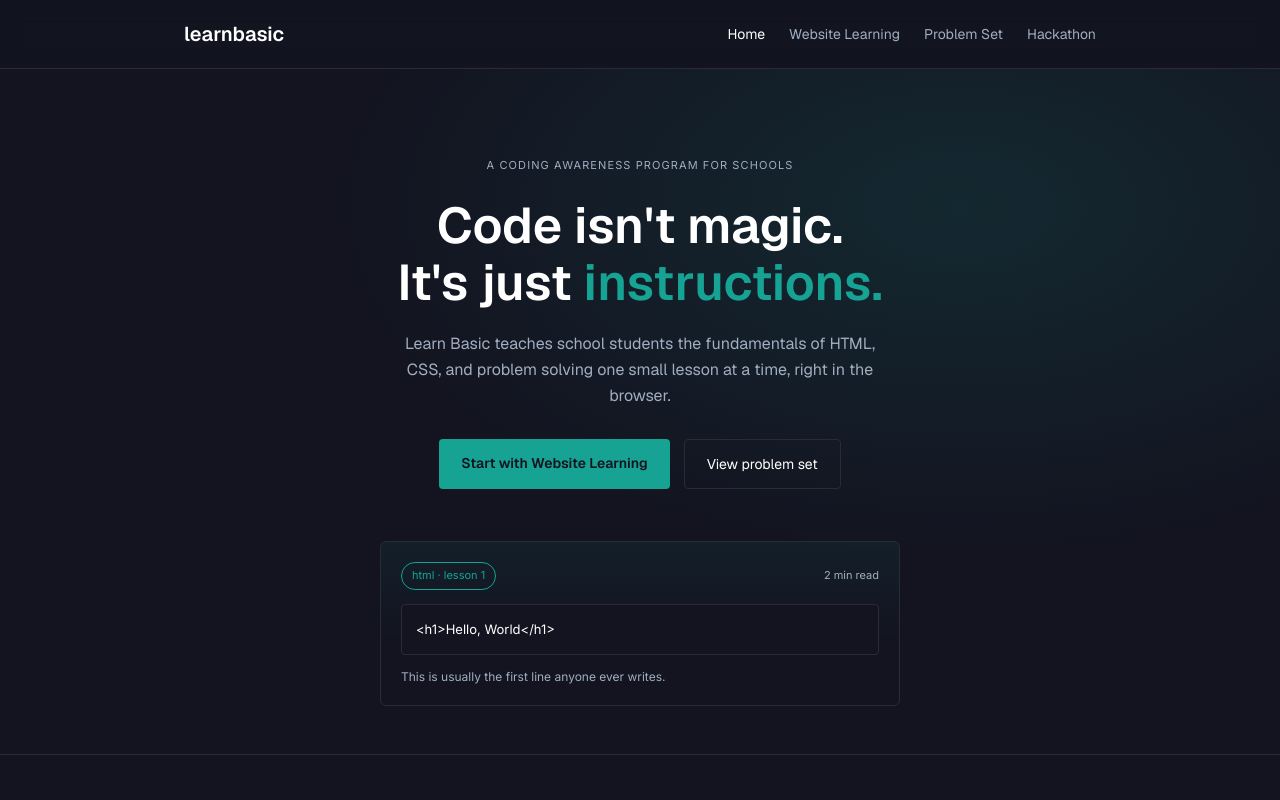
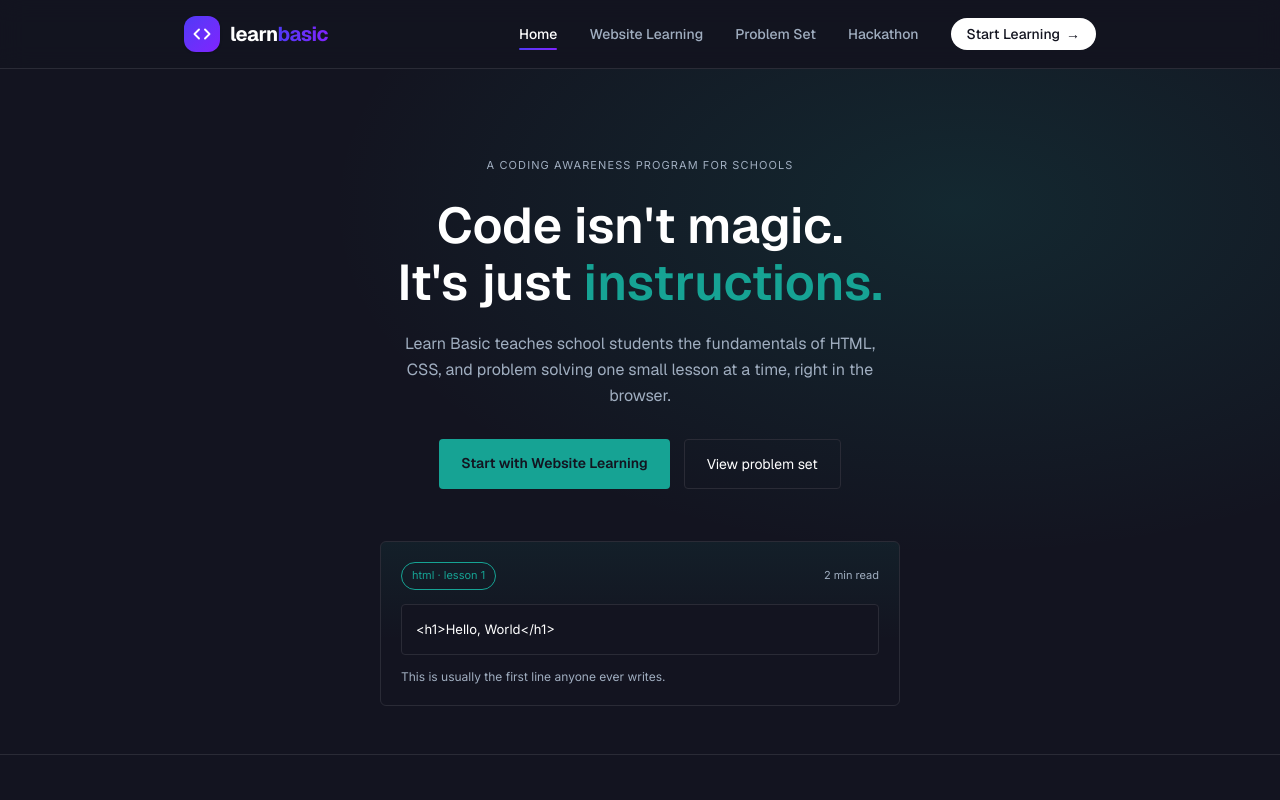
Before and after one commit to SmiteshMagdum/cep, a Next.js app: page / in a window 1280 px wide. Shown: the top 800 px of the page. Built offline with nearby package versions, Linux system fonts and the light colour scheme.

Commit message:
changed navbar

```diff
--- a/components/Nav.tsx
+++ b/components/Nav.tsx
@@ -17,11 +17,33 @@ export default function Nav() {
 
   return (
     <nav className="sticky top-0 z-50 border-b border-line bg-background/90 backdrop-blur-md">
-      <div className="mx-auto flex h-[68px] max-w-[960px] items-center justify-between px-6">
-        <Link href="/" className="text-xl font-semibold">
-          learnbasic
+      <div className="mx-auto flex h-[68px] max-w-[960px] items-center justify-between gap-4 px-6">
+        {/* Logo + wordmark */}
+        <Link href="/" className="group flex shrink-0 items-center gap-2.5">
+          <span className="flex h-9 w-9 items-center justify-center rounded-xl bg-gradient-to-br from-indigo-600 to-violet-600 text-white shadow-sm transition-transform duration-300 ease-out group-hover:-rotate-6">
+            <svg
+              width="18"
+              height="18"
+              viewBox="0 0 24 24"
+              fill="none"
+              stroke="currentColor"
+              strokeWidth="2.5"
+              strokeLinecap="round"
+              strokeLinejoin="round"
+            >
+              <polyline points="8 6 2 12 8 18" />
+              <polyline points="16 6 22 12 16 18" />
+            </svg>
+          </span>
+          <span className="text-xl font-bold tracking-tight">
+            <span className="text-foreground">learn</span>
+            <span className="bg-gradient-to-r from-indigo-600 to-violet-600 bg-clip-text text-transparent">
+              basic
+            </span>
+          </span>
         </Link>
 
+        {/* Mobile toggle */}
         <button
           className="text-2xl text-foreground sm:hidden"
           aria-label="Toggle menu"
@@ -30,24 +52,44 @@ export default function Nav() {
           &#9776;
         </button>
 
+        {/* Nav links */}
         <div
           className={`${
             open ? "flex" : "hidden"
-          } absolute left-0 right-0 top-[68px] flex-col items-start gap-4 border-b border-line bg-background px-6 py-4 sm:static sm:flex sm:flex-row sm:items-center sm:gap-6 sm:border-none sm:bg-transparent sm:p-0`}
+          } absolute left-0 right-0 top-[68px] flex-col items-start gap-4 border-b border-line bg-background px-6 py-4 sm:static sm:ml-auto sm:flex sm:flex-row sm:items-center sm:gap-8 sm:border-none sm:bg-transparent sm:p-0`}
         >
-          {links.map((link) => (
+          {links.map((link) => {
+            const active = pathname === link.href;
+            return (
               <Link
                 key={link.href}
                 href={link.href}
                 onClick={() => setOpen(false)}
-              className={`text-sm transition-colors hover:text-foreground ${
-                pathname === link.href ? "text-foreground" : "text-gray-1"
+                className="group relative text-sm font-medium text-gray-1 transition-colors duration-200 hover:text-foreground"
+              >
+                <span className={active ? "text-foreground" : ""}>
+                  {link.label}
+                </span>
+                <span
+                  className={`absolute -bottom-1.5 left-0 h-[2px] rounded-full bg-gradient-to-r from-indigo-600 to-violet-600 transition-all duration-300 ease-out ${
+                    active ? "w-full" : "w-0 group-hover:w-full"
                   }`}
+                />
+              </Link>
+            );
+          })}
+
+          {/* Start Learning CTA — right end, after Hackathon */}
+          <Link
+            href="/website-learning"
+            onClick={() => setOpen(false)}
+            className="group mt-1 flex items-center gap-1.5 rounded-full bg-foreground px-4 py-1.5 text-sm font-medium text-background transition-all duration-300 hover:gap-2.5 hover:opacity-90 sm:mt-0"
           >
-              {link.label}
+            Start Learning
+            <span className="transition-transform duration-300 group-hover:translate-x-0.5">
+              →
+            </span>
           </Link>
-          ))}
-
         </div>
       </div>
     </nav>
```
Lines whose indentation alone changed are shown as unchanged.
